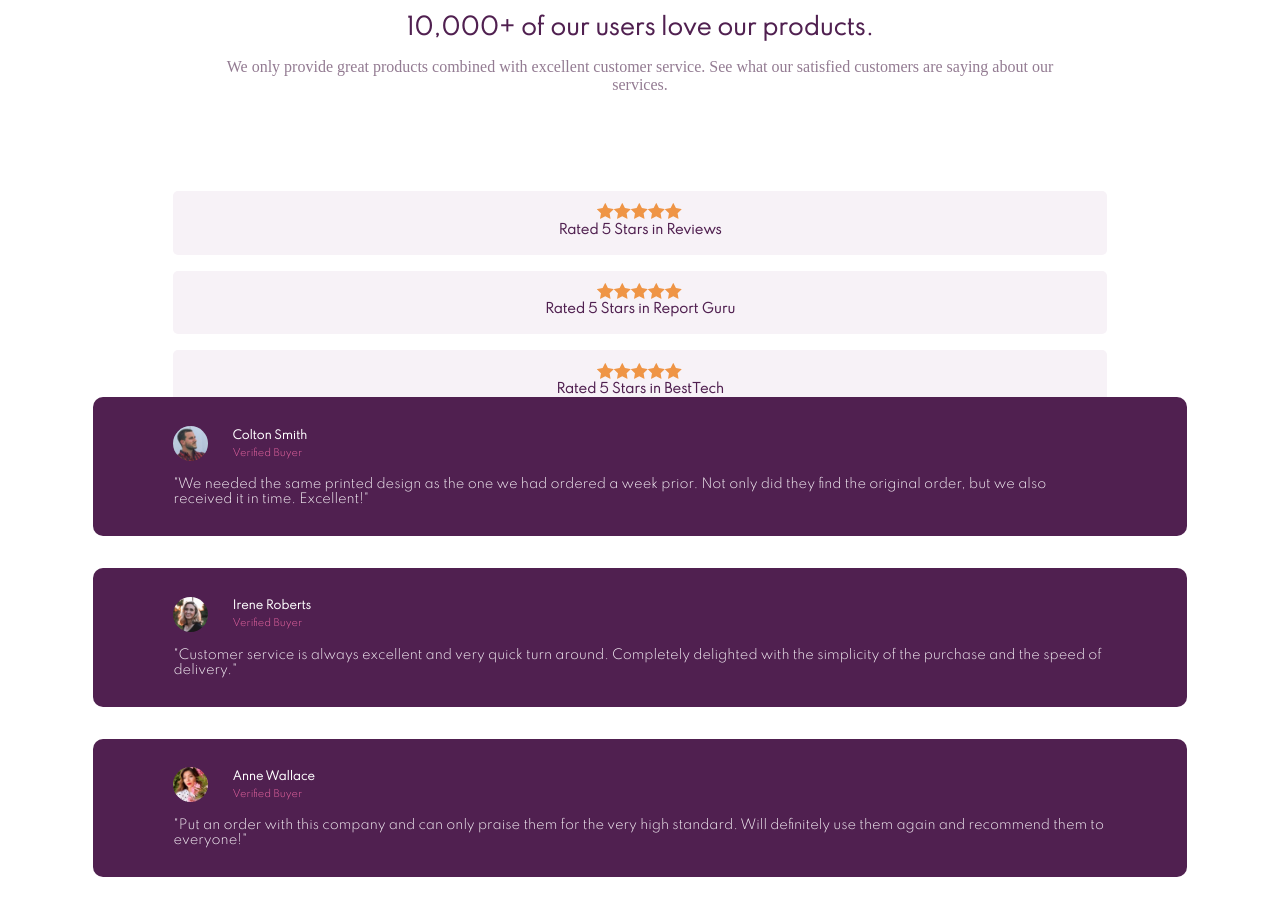
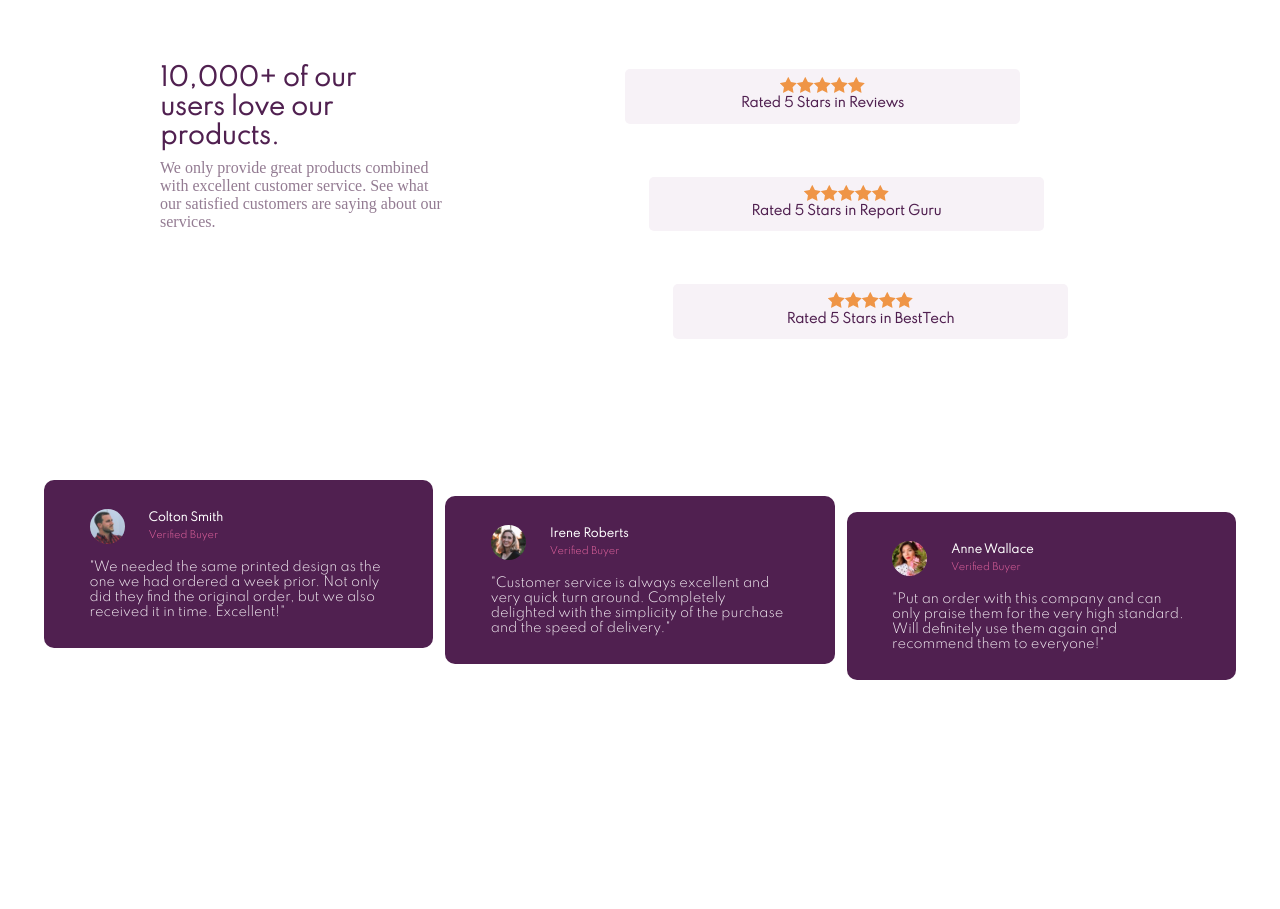
Before and after one commit to Rodevp/css_mentor_frontend, a plain HTML site: page social_section/index.html in a window 1280 px wide. After the commit the page ends 800 px from the top, so only its background shows below. Drawn offline with Linux system fonts and the light colour scheme.

Commit message:
agregando media queries

```diff
--- a/social_section/index.css
+++ b/social_section/index.css
@@ -175,3 +175,148 @@
     text-align: left;
     color: var(--Light-Grayish-Magenta);
 }
+
+@media screen and (min-width: 480px ) {
+    .comment {
+        width: 80%;
+    }
+
+    .content__information {
+        width: 80%;
+        margin-bottom: 2.8rem;
+    }
+
+}
+
+
+@media screen and (min-width: 620px ) {
+    .comment {
+        width: 60%;
+    }
+
+    .content__information {
+        width: 65%;
+        margin-bottom: 3.2rem;
+    }
+
+}
+
+@media screen and (min-width: 620px ) {
+    .comment {
+        width: 55%;
+    }
+
+    .content__information {
+        width: 60%;
+        margin-bottom: 4rem;
+    }
+
+}
+
+@media screen and (min-width: 920px ) {
+
+    .content__information, .content__comments {
+        width: 95%;
+        height: 50%;
+        flex-direction: row;
+        margin-bottom: 1rem;
+    }
+
+    .contet__starts  {
+        width: 50%;
+        height: 100%;
+    }
+
+    .starts__information {
+        padding-top: 0.2em;
+        padding-bottom: 0.2em;
+    }
+
+    .content__information_title {
+        width: 50%;
+        height: 100%;
+        margin: 0;
+        padding-top: 1em;
+        padding-left: 4em;
+        align-items: flex-start;
+    }
+
+    .content__information_title h1 {
+        width: 60%;
+        text-align: left;
+        font-size: 1.5rem;
+        margin-bottom: 0.5rem;
+    }
+
+    .content__information_title p{
+        width: 60%;
+        text-align: left;
+        font-size: 1rem;
+    }
+
+    .contet__starts {
+        justify-content: space-evenly;
+    }
+
+    .starts__information {
+        margin-bottom: 0;
+        width: 65%;
+    }
+
+    .starts__information:nth-child(2) {
+        margin-left: 3rem;
+    }
+
+    .starts__information:nth-child(3) {
+        margin-left: 6rem;
+    }
+
+    .comment {
+        width: 32%;
+        display: flex;
+        flex-direction: column;
+        align-items: center;
+    }
+
+    .content__comments {
+        justify-content: space-evenly;
+    }
+
+    .comment__paragraph {
+        font-size: 0.8rem;
+    }
+
+    .comment:nth-child(1) {
+        margin-top: -2rem;
+    }
+
+    .comment:nth-child(3) {
+        margin-top: 2rem;
+    }
+
+
+}
+
+@media screen and (min-width: 1020px ) {
+
+    .content__information_title {
+        width: 40%;
+        height: 100%;
+        margin: 0;
+        padding-top: 3em;
+        padding-left: 8em;
+    }
+
+    .content__information_title h1 {
+        width: 60%;
+        text-align: left;
+        font-size: 1.5rem;
+        margin-bottom: 0.5rem;
+    }
+
+    .content__information_title p{
+        width: 80%;
+    }
+
+
+}
```
